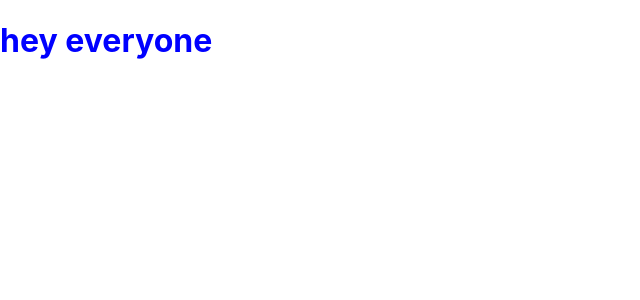
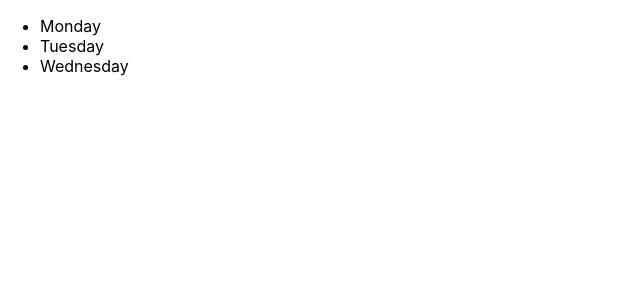
Before and after one commit to prakash-amit/react-essentials, a React (Create React App) app: page / in a window 1280 px wide. Shown: the top 300 px of the page, without its empty margins (0-640 px from the left). Built offline with nearby package versions, Linux system fonts and the light colour scheme.

Commit message:
simple jsx syntax to create a unorderd list element using html tag like structure in js code

```diff
--- a/src/index.js
+++ b/src/index.js
@@ -4,6 +4,10 @@ import './index.css';
 import App from './App';
 
 ReactDOM.render(
-  React.createElement("h1",{style : {color : "blue"}}, "hey everyone"),
+  <ul>
+    <li>Monday</li>
+    <li>Tuesday</li>
+    <li>Wednesday</li>
+  </ul>,
   document.getElementById('root')
 );
```
